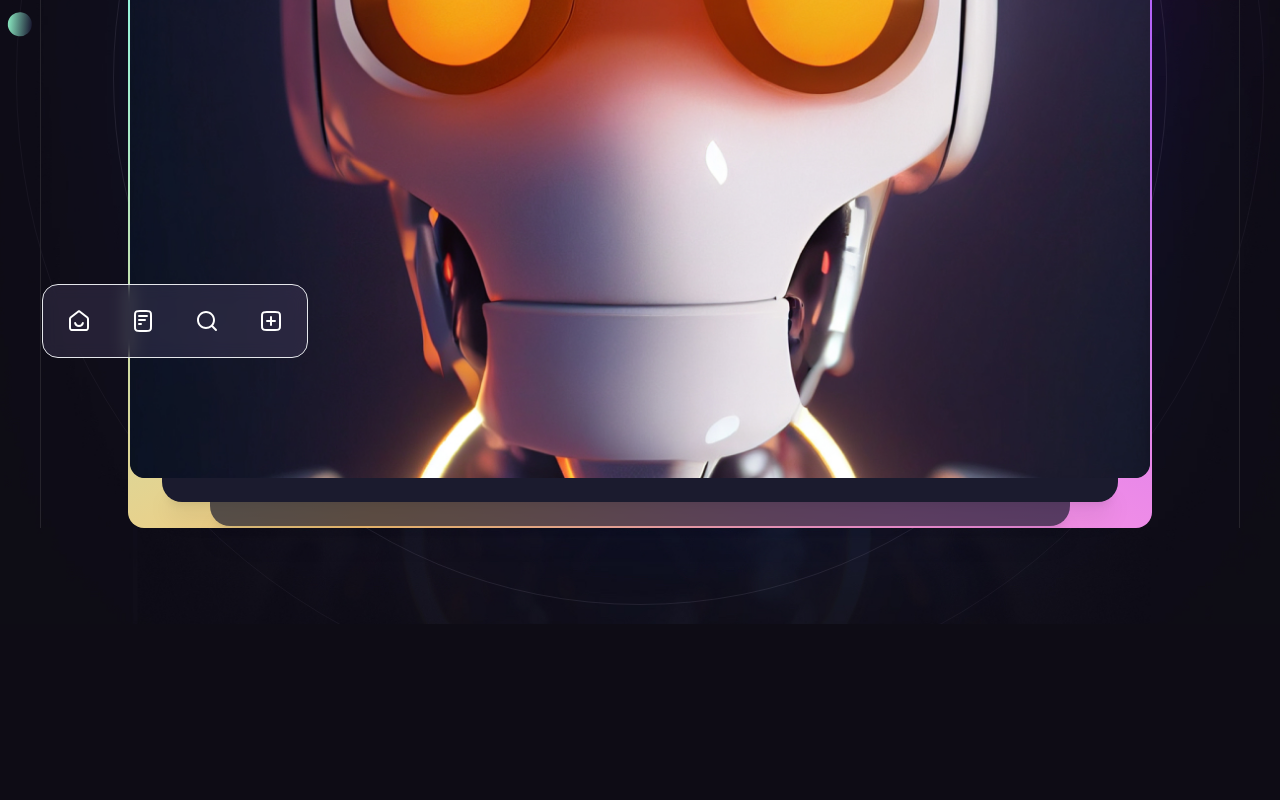
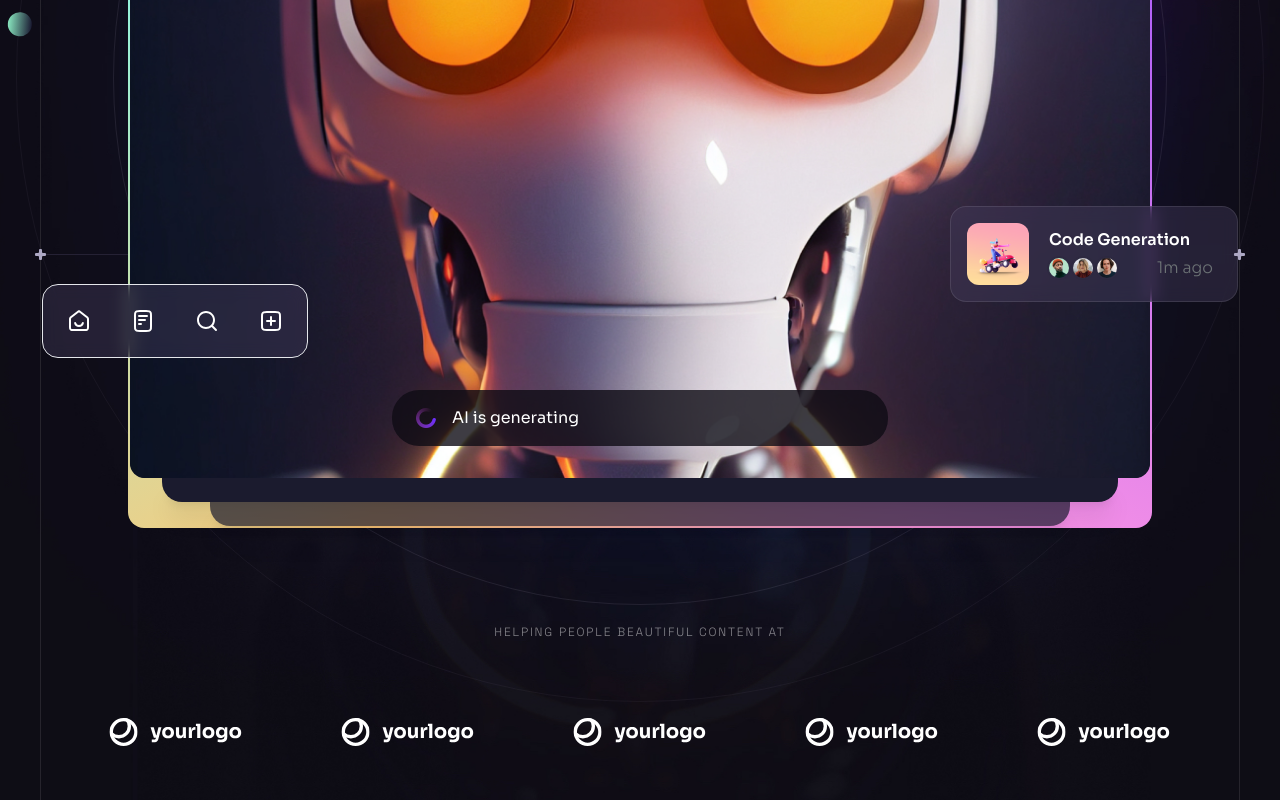
Before and after one commit to nirmalDhapodkar/Brainwave, a React (Vite) app: page / in a window 1280 px wide. Shown: the part 630-1430 px from the top of the page. Before the commit the page ends 1254 px from the top, so only its background shows below. Built offline with nearby package versions, Linux system fonts and the light colour scheme.

Commit message:
Completed Hero Section
The hero section is completed added floating notification panel and user companies logo at the botom

```diff
--- /dev/null
+++ b/src/components/CompanyLogos.jsx
@@ -0,0 +1,23 @@
+import { companyLogos } from "../constants";
+
+const CompanyLogos = ({ className }) => {
+  return (
+    <div className={className}>
+      <h5 className="tagline mb-6 text-center text-n-1/50 ">
+        Helping people beautiful content at
+      </h5>
+      <ul className="flex">
+        {companyLogos.map((logo, index) => (
+          <li
+            className="flex items-center justify-center flex-1 h-[8.5rem] "
+            key={index}
+          >
+            <img src={logo} width={134} height={28} alt={logo} />
+          </li>
+        ))}
+      </ul>
+    </div>
+  );
+};
+
+export default CompanyLogos;
--- /dev/null
+++ b/src/components/Generating.jsx
@@ -0,0 +1,16 @@
+import { loading } from "../assets";
+
+const Generating = ({ className }) => {
+  return (
+    <div
+      className={`flex items-center h-[3.5rem] px-6 bg-n-8/80 rounded-[1.7rem] ${
+        className || ""
+      } text-base`}
+    >
+      <img className="w-5 h-5 mr-4 " src={loading} alt="Loading" />
+      AI is generating
+    </div>
+  );
+};
+
+export default Generating;
--- a/src/components/Hero.jsx
+++ b/src/components/Hero.jsx
@@ -5,6 +5,9 @@
 import { heroIcons } from "../constants";
 import { ScrollParallax } from "react-just-parallax";
 import { useRef } from "react";
+import Generating from "./Generating";
+import Notification from "./Notification";
+import CompanyLogos from "./CompanyLogos";
 
 const Hero = () => {
   const parallaxRef = useRef(null);
@@ -20,7 +23,7 @@
       <div className="container relative" ref={parallaxRef}>
         <div className="relative z-1 max-w-[62rem] mx-auto text-center mb-[4rem] md:mb-20 lg:mb-[6rem]">
           <h1 className="h1 mb-6">
-            Explore the Possibilities of AI Chatting with{" "}
+            Explore the Possibilities of&nbsp;AI&nbsp;Chatting with{" "}
             <span className="inline-block relative">
               Brainwave{" "}
               <img
@@ -57,6 +60,8 @@
                   alt="AI"
                 />
 
+                <Generating className="absolute left-4 right-4 bottom-5 md:left-1/2 md:right-auto md:bottom-8 md:w-[31rem] md:-translate-x-1/2" />
+
                 <ScrollParallax isAbsolutelyPositioned>
                   <ul className="hidden absolute -left-[5.5rem] bottom-[7.5rem] px-1 py-1 bg-n-9/40 backdrop-blur border boreder-n-1/10 rounded-2xl xl:flex">
                     {heroIcons.map((icon, index) => (
@@ -65,6 +70,13 @@
                       </li>
                     ))}
                   </ul>
+                </ScrollParallax>
+
+                <ScrollParallax isAbsolutelyPositioned>
+                  <Notification
+                    className="hidden absolute -right-[5.5rem] bottom-[11rem] w-[18rem] xl:flex"
+                    title="Code Generation"
+                  />
                 </ScrollParallax>
               </div>
             </div>
@@ -83,7 +95,9 @@
 
           <BackgroundCircles />
         </div>
+        <CompanyLogos className="hidden relative z-10 mt-20 lg:block" />
       </div>
+      <BottomLine />
     </Section>
   );
 };
--- /dev/null
+++ b/src/components/Notification.jsx
@@ -0,0 +1,45 @@
+import { notification1 } from "../assets";
+import { notificationImages } from "../constants";
+
+const Notification = ({ className, title }) => {
+  return (
+    <div
+      className={`${
+        className || ""
+      } flex items-center p-4 pr-6 bg-n-9/40 backdrop-blur border border-n-1/10 rounded-2xl gap-5`}
+    >
+      <img
+        src={notification1}
+        width={62}
+        height={62}
+        alt="image"
+        className="rounded-xl"
+      />
+      <div className="flex-1 ">
+        <h6 className="mb-1 font-semibold text-base">{title}</h6>
+
+        <div className="flex items-center justify-between">
+          <ul className="flex -m-0.5">
+            {notificationImages.map((item, index) => (
+              <li
+                key={index}
+                className="flex w-6 h-6 border-2 border-n-12 rounded-full overflow-hidden"
+              >
+                <img
+                  src={item}
+                  className="w-full "
+                  width={20}
+                  height={20}
+                  alt={item}
+                />
+              </li>
+            ))}
+          </ul>
+          <div className="body-2 text-n-13">1m ago</div>
+        </div>
+      </div>
+    </div>
+  );
+};
+
+export default Notification;
```
